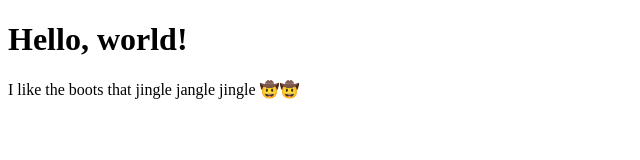
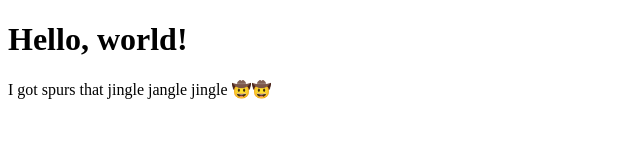
Before and after one commit to JosephBIlski/JosephBilski.github.io, a plain HTML site: page index.html in a window 1280 px wide. Shown: the whole page, without its empty margins (0-640 px from the left). Drawn offline with Linux system fonts and the light colour scheme.

Commit message:
changed to correct lyrics

```diff
--- a/index.html
+++ b/index.html
@@ -7,6 +7,6 @@
     <body>
         <h1>Hello, world!</h1>
 
-        <p>I like the boots that jingle jangle jingle 🤠🤠</p>
+        <p>I got spurs that jingle jangle jingle 🤠🤠</p>
     </body>
 </html>
```
